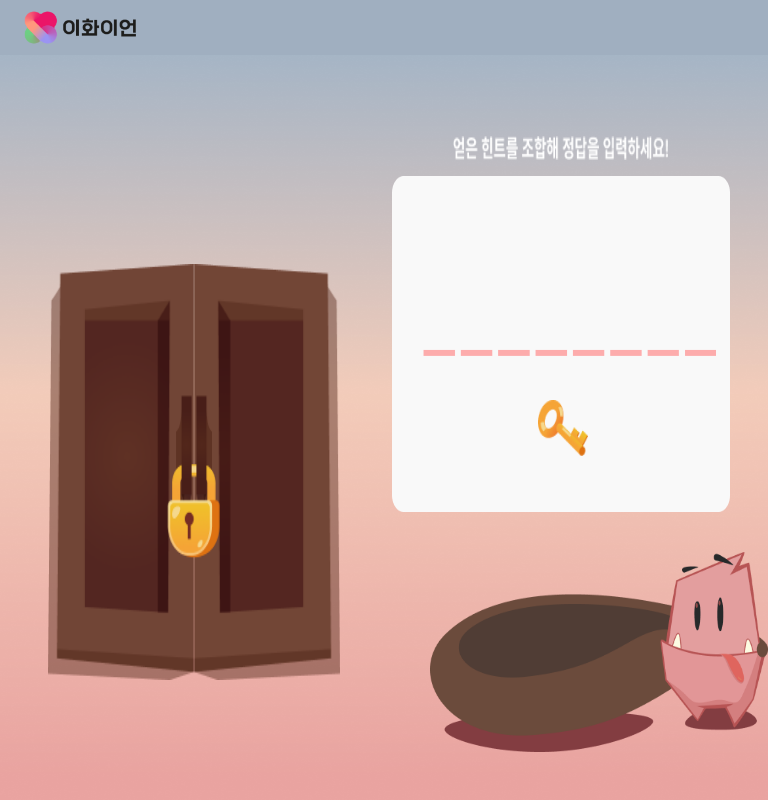
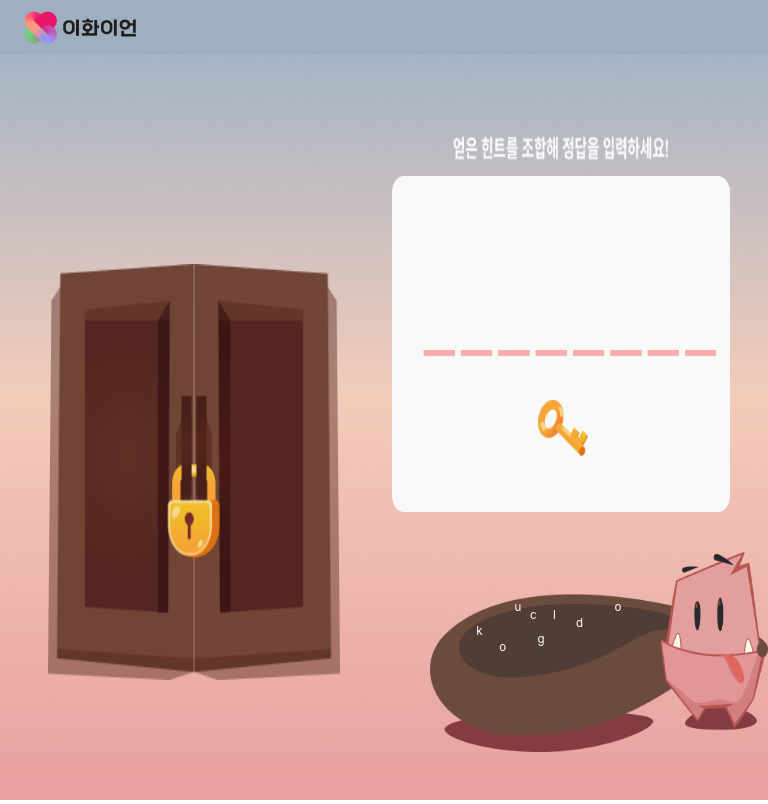
Before and after one commit to Ewhaian-WebEngineering/pearflower2022, a React (Create React App) app: page /finalgame in a window 768 px wide. Built offline with nearby package versions, Linux system fonts and the light colour scheme.

Commit message:
최종 단어 선택 기능 추가

```diff
--- a/src/views/game/GamePage.css
+++ b/src/views/game/GamePage.css
@@ -48,11 +48,86 @@
           height: 6vh;
           top: 34%;
           left: 43%;
+          cursor: pointer;
+          z-index: 5;
+      }
+
+      .word1 {
+          position: absolute;
+          color: white;
+          top: 85%;
+          left: 55%;
+          font-size: 3vw;
+          cursor: pointer;
+      }
+
+      .word2 {
+          position: absolute;
+          color: white;
+          top: 88%;
+          left: 25%;
+          font-size: 3vw;
+          cursor: pointer;
+      }
+
+      .word3 {
+          position: absolute;
+          color: white;
+          top: 84%;
+          left: 48%;
+          font-size: 3vw;
+          cursor: pointer;
+      }
+
+      .word4 {
+          position: absolute;
+          color: white;
+          top: 86%;
+          left: 38%;
+          font-size: 3vw;
+          cursor: pointer;
+      }
+
+      .word5 {
+          position: absolute;
+          color: white;
+          top: 85%;
+          left: 33%;
+          font-size: 3vw;
+          cursor: pointer;
+      }
+
+      .word6 {
+          position: absolute;
+          color: white;
+          top: 87%;
+          left: 45%;
+          font-size: 3vw;
+          cursor: pointer;
+      }
+
+      .word7 {
+          position: absolute;
+          color: white;
+          top: 85%;
+          left: 23%;
+          font-size: 3vw;
+          cursor: pointer;
+      }
+
+      .word8 {
+          position: absolute;
+          color: white;
+          top: 87%;
+          left: 35%;
+          font-size: 3vw;
+          cursor: pointer;
       }
   }
 
   /*PC*/
   @media screen and (min-width: 768px) {
+
       .background {
           position: fixed relative;
           width: 100vw;
@@ -61,6 +136,7 @@
           left: 0%;
           z-index: 1;
           background-repeat: no-repeat;
+          pointer-events: auto;
       }
 
       .guideText {
@@ -102,5 +178,80 @@
           height: 7vh;
           top: 50%;
           left: 70%;
+          cursor: pointer;
+          cursor: hand;
+          z-index: 5;
+      }
+
+      .word1 {
+          position: absolute;
+          color: white;
+          top: 79%;
+          left: 70%;
+          font-size: 1.5vw;
+          cursor: pointer;
+      }
+
+      .word2 {
+          position: absolute;
+          color: white;
+          top: 80%;
+          left: 65%;
+          font-size: 1.5vw;
+          cursor: pointer;
+      }
+
+      .word3 {
+          position: absolute;
+          color: white;
+          top: 75%;
+          left: 80%;
+          font-size: 1.5vw;
+          cursor: pointer;
+      }
+
+      .word4 {
+          position: absolute;
+          color: white;
+          top: 77%;
+          left: 75%;
+          font-size: 1.5vw;
+          cursor: pointer;
+      }
+
+      .word5 {
+          position: absolute;
+          color: white;
+          top: 76%;
+          left: 72%;
+          font-size: 1.5vw;
+          cursor: pointer;
+      }
+
+      .word6 {
+          position: absolute;
+          color: white;
+          top: 75%;
+          left: 67%;
+          font-size: 1.5vw;
+          cursor: pointer;
+      }
+
+      .word7 {
+          position: absolute;
+          color: white;
+          top: 76%;
+          left: 69%;
+          font-size: 1.5vw;
+          cursor: pointer;
+      }
+
+      .word8 {
+          position: absolute;
+          color: white;
+          top: 78%;
+          left: 62%;
+          font-size: 1.5vw;
+          cursor: pointer;
       }
   }
--- a/src/views/game/GamePage.js
+++ b/src/views/game/GamePage.js
@@ -1,21 +1,93 @@
-import React, { useEffect } from 'react'
+import React, { useState, useEffect } from 'react'
 import Header from './WebGameHeader'
 import './GamePage.css'
 
 
+
 function GamePage(props) {
+    // var img_L = 150;
+    // var img_T = 282;
+    // var targetObj;
+
+    // function getLeft(o) {
+    //     return parseInt(o.style.left.replace('px', ''));
+    // }
+
+    // function getTop(o) {
+    //     return parseInt(o.style.top.replace('px', ''));
+    // }
+
+    // function moveDrag(e) {
+    //     var e_obj = window.event ? window.event : e;
+    //     var dmvx = parseInt(e_obj.clientX + img_L);
+    //     var dmvy = parseInt(e_obj.clientY + img_T);
+    //     targetObj.style.left = dmvx + "px";
+    //     targetObj.style.top = dmvy + "px";
+    //     return false;
+    // }
+
+    // function startDrag(e, obj) {
+    //     targetObj = obj;
+    //     var e_obj = window.event ? window.event : e;
+    //     img_L = getLeft(obj) - e_obj.clientX;
+    //     img_T = getTop(obj) - e_obj.clientY;
+
+    //     document.onmousemove = moveDrag;
+    //     document.onmouseup = stopDrag;
+    //     if (e_obj.preventDefault) e_obj.preventDefault();
+
+    // }
+
+    // function stopDrag() {
+    //     document.onmousemove = null;
+    //     document.onmouseup = null;
+    //     if (correct == 1) { //goodluck 정답
+    //         window.location.href = 'http://localhost:3000/finish';
+    //     }
+    //     else { //goodluck 정답 실패
+    //         window.location.href = 'http://localhost:3000/finalgameover';
+    //     }
+    // }
+
+    const check = (sentence) => {
+        const answer = ['g', 'o', 'o', 'd', 'l', 'u', 'c', 'k'];
+        for (var i = 0; i < 8; i++) {
+            if (sentence[i] != answer[i])
+                return 0;
+        }
+        return 1;
+    }
+
+    const [correct, setCorrect] = useState(0);
+    const inspect = () => {
+        //정답을 맞추면
+        if (check(sentence) == 1)
+            setCorrect(1);
+    }
+
+    let sentence = [];
+    function addWord(w) {
+        sentence.push(w);
+        inspect(sentence);
+    }
 
     return (
         <div >
-            <div>
-                <img src='/img/game/background.png' className="background" alt="배경" />
-                <Header />
-                <img src='/img/game/guideText.png' className="guideText" alt="설명" />
-                <img src='/img/game/window.png' className="keyWindow" />
-                <img src='/img/game/lockedDoor.png' className="door" />
-                <img src='/img/game/gameCharacter.png' className="character" />
-                <img src='/img/game/key.png' className="key" />
-            </div>
+            <Header />
+            <img src='/img/game/background.png' className="background" alt="배경" />
+            <img src='/img/game/window.png' className="keyWindow" alt="글자입력칸" />
+            <img src='/img/game/lockedDoor.png' className="door" alt="문" />
+            <img src='/img/game/key.png' className="key" onmousedown="startDrag(event, this)" />
+            <img src='/img/game/guideText.png' className="guideText" alt="설명" />
+            <img src='/img/game/gameCharacter.png' className="character" alt="주머니" />
+            <div className="word1" value="g" onClick={() => addWord('g')}>g</div>
+            <div className="word2" value="o" onClick={() => addWord('o')}>o</div>
+            <div className="word3" value="o" onClick={() => addWord('o')}>o</div>
+            <div className="word4" value="d" onClick={() => addWord('d')}>d</div>
+            <div className="word5" value="l" onClick={() => addWord('l')}>l</div>
+            <div className="word6" value="u" onClick={() => addWord('u')}>u</div>
+            <div className="word7" value="c" onClick={() => addWord('c')}>c</div>
+            <div className="word8" value="k" onClick={() => addWord('k')}>k</div>
         </div>
     )
 }
```
Also changed, not shown: package.json (line endings or trailing spaces), 1 other file (tests, documents, lock files or other folders).
